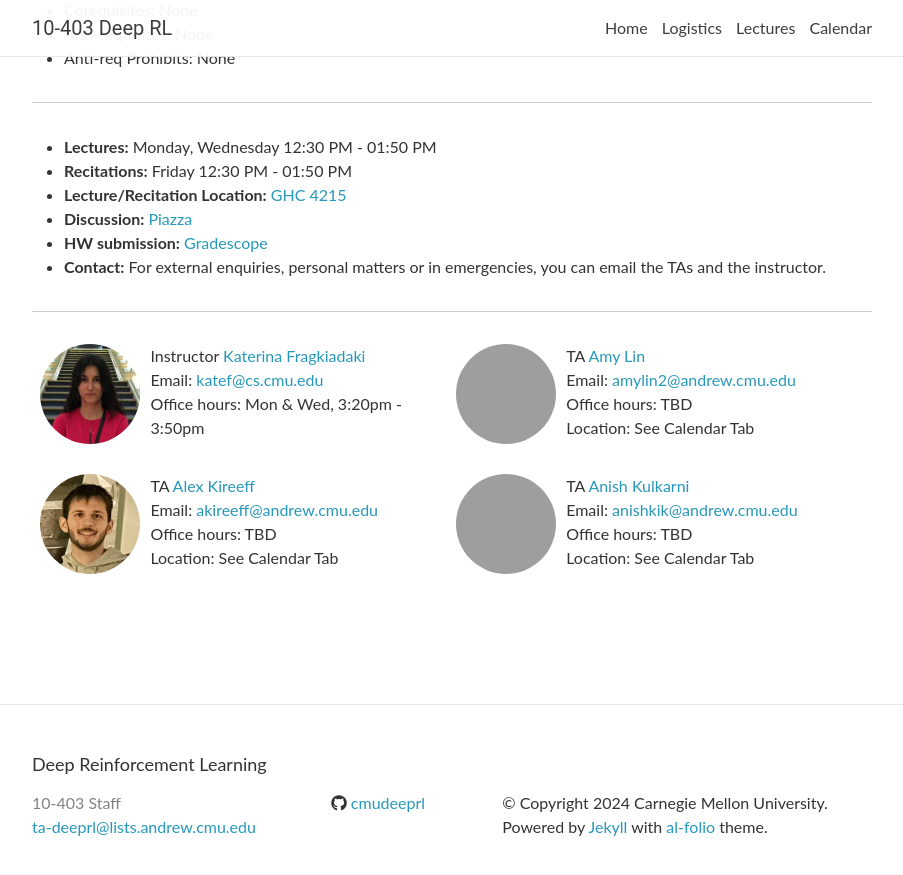
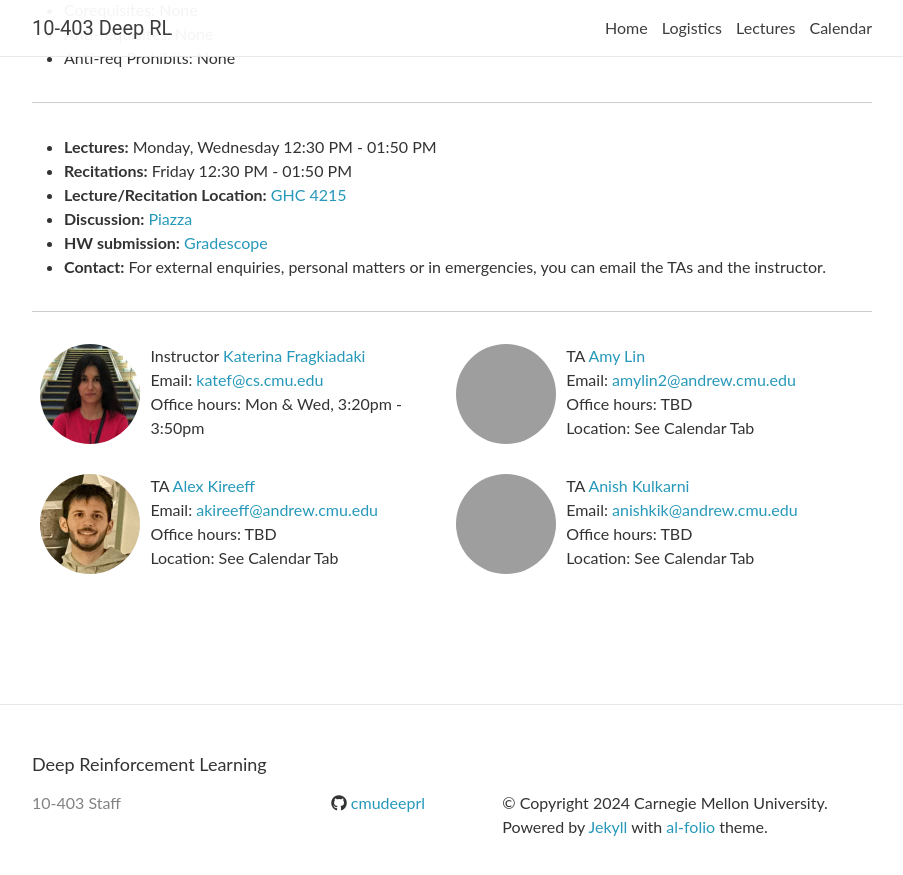
Before and after one commit to cmudeeprl/403website_s24, a Jekyll site: the page built from _pages/about.md, in a window 1280 px wide and 900 px high, scrolled down 995 px, cut to the strip 0-875 px from the top of the window. Shown: the whole strip, without its empty margins (188-1091 px from the left). Built offline with Jekyll 4.4.1, drawn with Linux system fonts in a browser that asks for light colours; nearby versions of some CDN libraries; comment, search, counter and statistics services are not loaded; grey boxes are pictures that could not be loaded.

Commit message:
* removed defunct email list

```diff
--- a/_config.yml
+++ b/_config.yml
@@ -4,7 +4,6 @@
 author: 10-403 Staff
 name: 10-403 Deep RL
 title: Deep Reinforcement Learning
-email: ta-deeprl@lists.andrew.cmu.edu
 description: >
   10-403 - Deep Reinforcement Learning and Control - Carnegie Mellon University - Spring 2024
 footer_text: >
```
